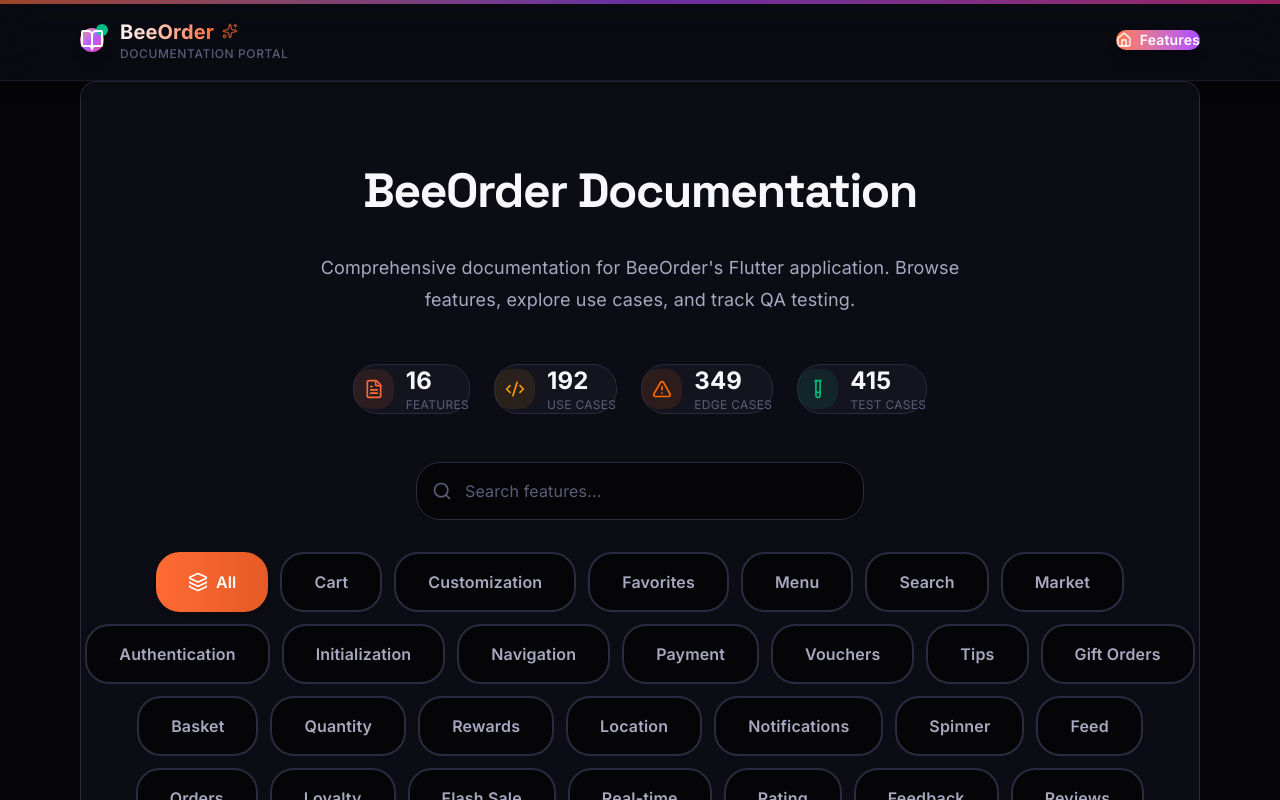
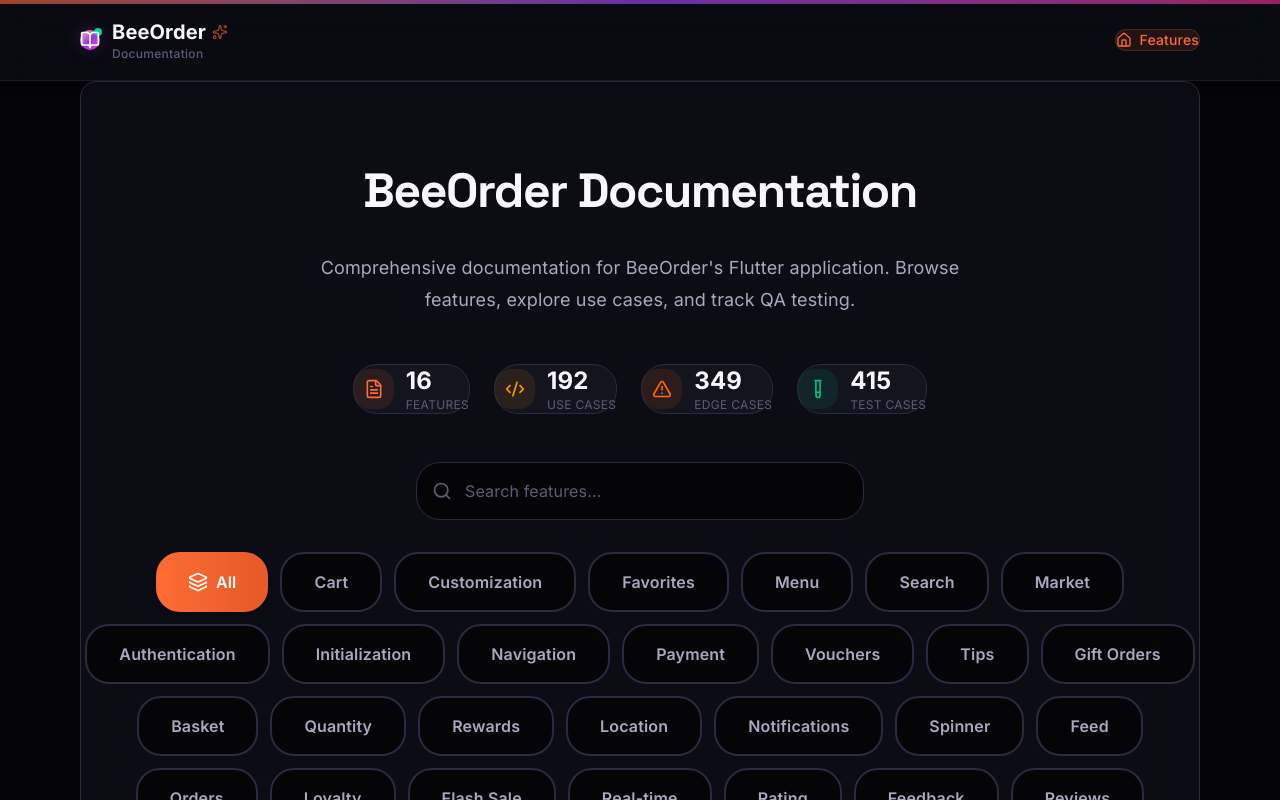
Before and after one commit to Mohamedmh3/quality-assurance, a React (Vite) app: page / in a window 1280 px wide. Shown: the top 800 px of the page. Built offline with nearby package versions, Linux system fonts and the light colour scheme.

Commit message:
Improve logo and Features button design - cleaner, more elegant styling

```diff
--- a/src/layouts/MainLayout.tsx
+++ b/src/layouts/MainLayout.tsx
@@ -21,26 +21,39 @@
           {/* Logo */}
           <Link
             to="/"
-            className="flex items-center gap-4 group relative"
+            className="flex items-center gap-3 group relative"
           >
             {/* Animated background glow */}
-            <div className="absolute -inset-2 bg-gradient-to-r from-[var(--color-primary)]/20 to-purple-500/20 rounded-2xl opacity-0 group-hover:opacity-100 blur-xl transition-opacity duration-300" />
+            <div className="absolute -inset-1 bg-gradient-to-r from-[var(--color-primary)]/30 via-purple-500/30 to-pink-500/30 rounded-2xl opacity-0 group-hover:opacity-100 blur-lg transition-opacity duration-300" />
 
-            <div className="relative p-3 bg-gradient-to-br from-[var(--color-primary)] via-purple-500 to-pink-500 rounded-xl shadow-lg shadow-[var(--color-primary)]/30 group-hover:shadow-xl group-hover:shadow-[var(--color-primary)]/50 transition-all duration-300 group-hover:scale-105">
-              <div className="absolute inset-0 bg-gradient-to-br from-white/20 to-transparent rounded-xl" />
-              <BookOpen className="w-6 h-6 text-white relative z-10 group-hover:rotate-12 transition-transform duration-300" />
-              <div className="absolute -top-1 -right-1 w-3 h-3 bg-emerald-400 rounded-full animate-pulse" />
+            {/* Icon Container */}
+            <div className="relative">
+              {/* Outer glow ring */}
+              <div className="absolute -inset-0.5 bg-gradient-to-br from-[var(--color-primary)] via-purple-500 to-pink-500 rounded-2xl opacity-20 group-hover:opacity-40 blur-sm transition-opacity duration-300" />
+
+              {/* Main icon background */}
+              <div className="relative p-2.5 bg-gradient-to-br from-[var(--color-primary)] via-purple-600 to-pink-500 rounded-xl shadow-lg shadow-[var(--color-primary)]/40 group-hover:shadow-xl group-hover:shadow-[var(--color-primary)]/60 transition-all duration-300 group-hover:scale-110">
+                {/* Inner shine */}
+                <div className="absolute inset-0 bg-gradient-to-br from-white/30 via-white/10 to-transparent rounded-xl" />
+
+                {/* Icon */}
+                <BookOpen className="w-5 h-5 text-white relative z-10 drop-shadow-lg" />
+
+                {/* Corner accent */}
+                <div className="absolute -top-0.5 -right-0.5 w-2 h-2 bg-emerald-400 rounded-full shadow-lg shadow-emerald-400/50" />
+              </div>
             </div>
 
+            {/* Text */}
             <div className="flex flex-col relative z-10">
-              <div className="flex items-baseline gap-2">
-                <span className="font-bold text-xl bg-gradient-to-r from-[var(--color-text-primary)] to-[var(--color-primary)] bg-clip-text text-transparent group-hover:from-[var(--color-primary)] group-hover:to-purple-500 transition-all duration-300">
+              <div className="flex items-center gap-1.5">
+                <span className="font-bold text-xl text-[var(--color-text-primary)] group-hover:text-[var(--color-primary)] transition-colors duration-300">
                   BeeOrder
                 </span>
-                <Sparkles className="w-4 h-4 text-[var(--color-primary)] opacity-70 group-hover:opacity-100 group-hover:rotate-12 transition-all duration-300" />
+                <Sparkles className="w-4 h-4 text-[var(--color-primary)] opacity-60 group-hover:opacity-100 group-hover:scale-110 transition-all duration-300" />
               </div>
-              <span className="text-xs font-medium text-[var(--color-text-muted)] uppercase tracking-wider">
-                Documentation Portal
+              <span className="text-xs font-medium text-[var(--color-text-muted)] tracking-wide">
+                Documentation
               </span>
             </div>
           </Link>
@@ -124,24 +137,15 @@
     <Link
       to={to}
       className={cn(
-        'relative flex items-center gap-2 px-5 py-2.5 text-sm font-semibold rounded-xl transition-all duration-200 group overflow-hidden',
+        'relative flex items-center gap-2 px-4 py-2 text-sm font-medium rounded-lg transition-all duration-200 group',
         active
-          ? 'text-white bg-gradient-to-r from-[var(--color-primary)] to-purple-500 shadow-lg shadow-[var(--color-primary)]/30 hover:shadow-xl hover:shadow-[var(--color-primary)]/40'
+          ? 'text-[var(--color-primary)] bg-[var(--color-primary)]/10 border border-[var(--color-primary)]/20 hover:bg-[var(--color-primary)]/15 hover:border-[var(--color-primary)]/30'
           : 'text-[var(--color-text-secondary)] hover:text-[var(--color-text-primary)] hover:bg-[var(--color-bg-tertiary)]'
       )}
     >
-      {active && (
-        <>
-          <div className="absolute inset-0 bg-gradient-to-r from-white/10 to-transparent" />
-          <div className="absolute -inset-1 bg-gradient-to-r from-[var(--color-primary)]/20 to-purple-500/20 rounded-xl blur opacity-0 group-hover:opacity-100 transition-opacity" />
-        </>
-      )}
-      <div className={cn(
-        "relative z-10 flex items-center gap-2",
-        active && "group-hover:scale-105 transition-transform duration-200"
-      )}>
+      <span className="relative z-10 flex items-center gap-2">
         {children}
-      </div>
+      </span>
     </Link>
   );
 }
```
